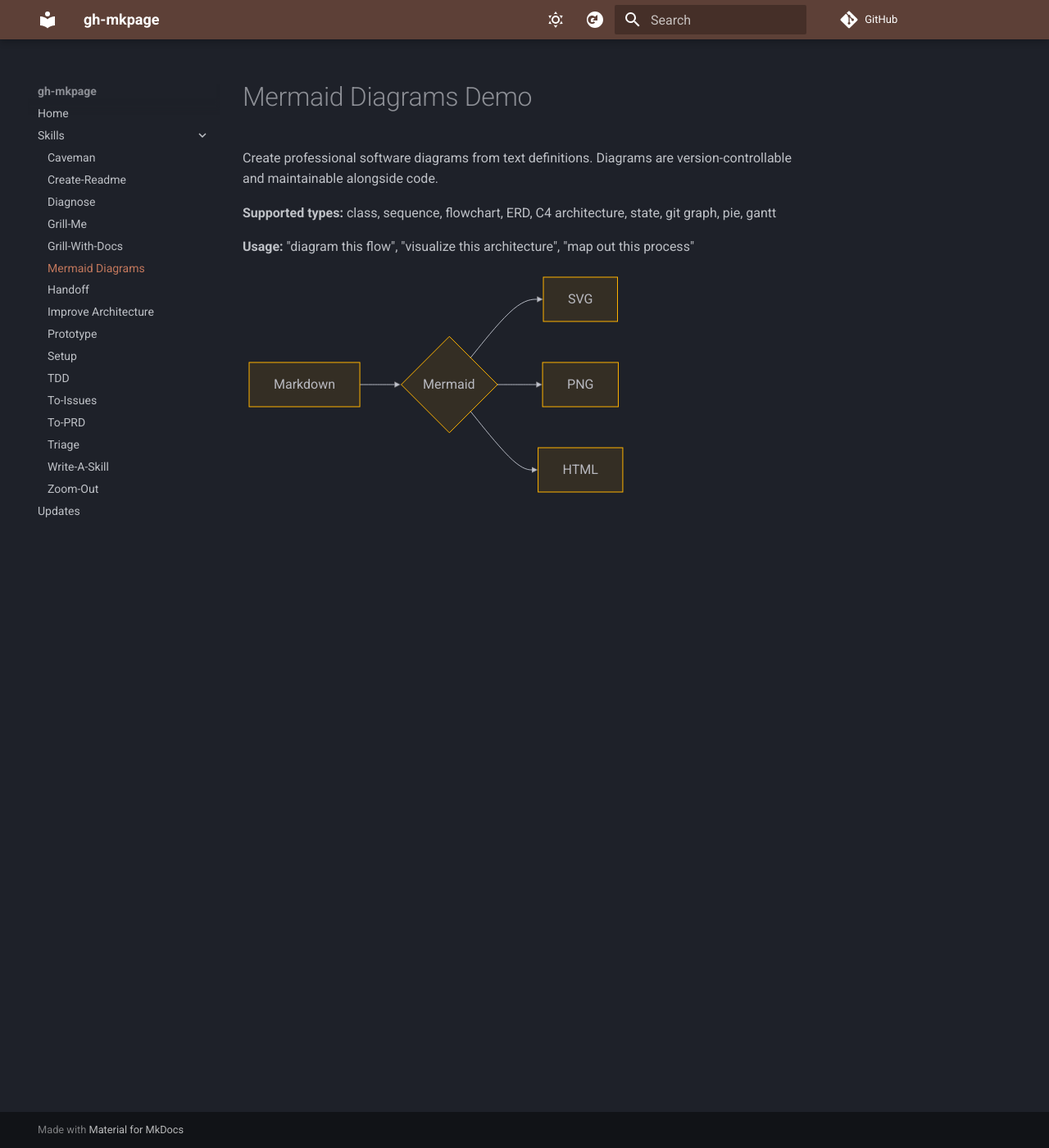
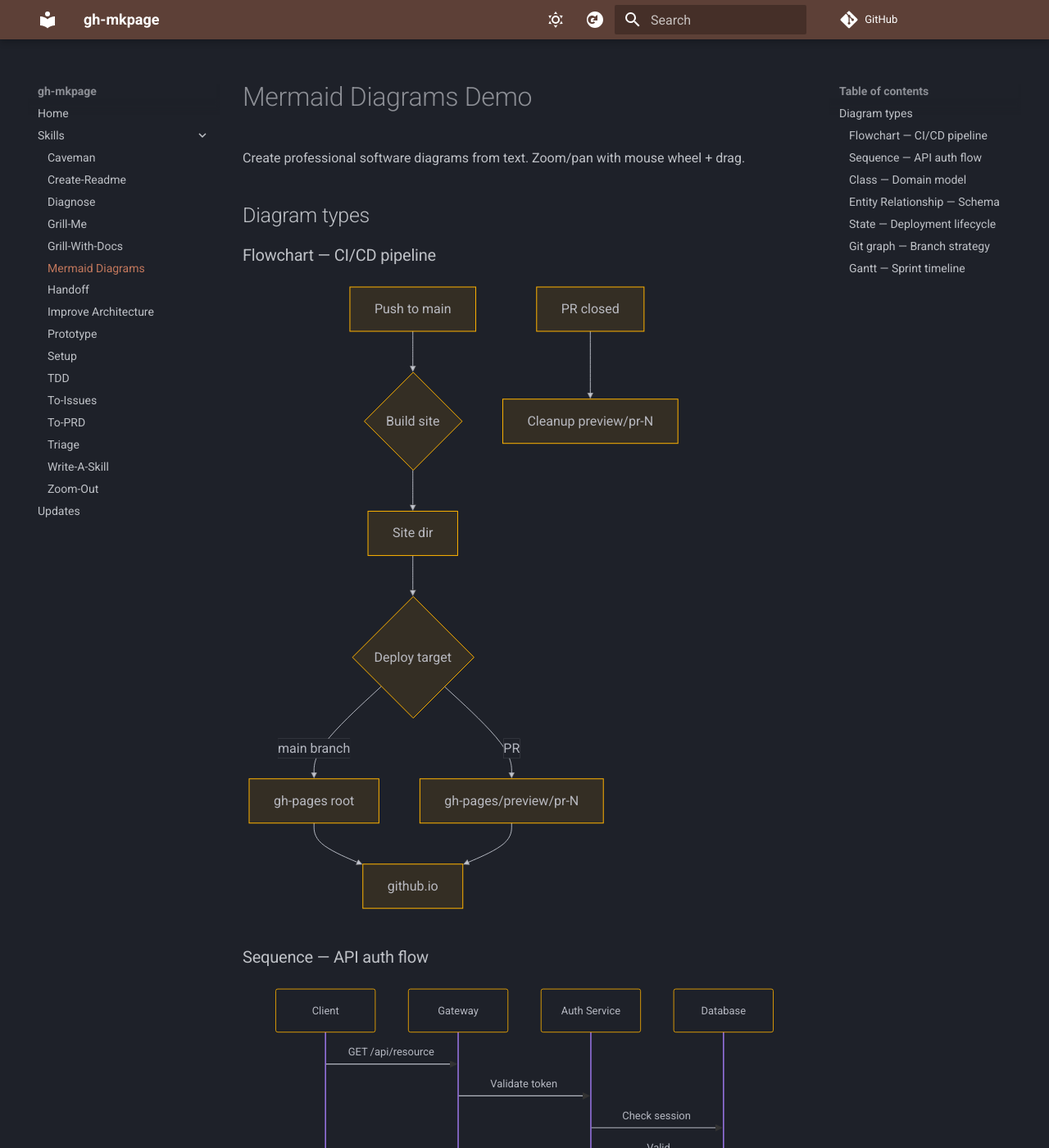
Before and after one commit to mibracy/gh-mkpage, an MkDocs documentation site: the page built from docs/skills/mermaid-diagrams-demo.md, in a window 1280 px wide and 1400 px high. Shown: the whole window at 82% size. Built offline with MkDocs 1.6.1 and Material for MkDocs 9.7.7, drawn with Linux system fonts in a browser that asks for light colours; comment, search, counter and statistics services are not loaded; some of the changed lines change nothing that is shown; some of the changed text lies outside the part shown.

Commit message:
Add complex mermaid examples + zoom/pan JS

````diff
--- /dev/null
+++ b/docs/javascripts/mermaid-zoom.js
@@ -0,0 +1,54 @@
+document.addEventListener("DOMContentLoaded", function () {
+  var svgs = document.querySelectorAll(".mermaid svg");
+  svgs.forEach(function (svg) {
+    var scale = 1, tx = 0, ty = 0;
+    var container = svg.parentElement;
+    container.style.overflow = "hidden";
+    container.style.cursor = "grab";
+    container.style.position = "relative";
+
+    svg.setAttribute("transform-origin", "0 0");
+    svg.setAttribute("style", "transition: transform 0.05s");
+
+    var box = svg.viewBox || { baseVal: { x: 0, y: 0, width: 0, height: 0 } };
+    var ox = 0, oy = 0, dragging = false;
+
+    function apply() {
+      svg.style.transform = "translate(" + tx + "px, " + ty + "px) scale(" + scale + ")";
+    }
+
+    container.addEventListener("wheel", function (e) {
+      e.preventDefault();
+      var rect = container.getBoundingClientRect();
+      var mx = e.clientX - rect.left, my = e.clientY - rect.top;
+      var ds = e.deltaY > 0 ? 0.9 : 1.1;
+      var ns = Math.min(5, Math.max(0.2, scale * ds));
+      tx = mx - (mx - tx) * (ns / scale);
+      ty = my - (my - ty) * (ns / scale);
+      scale = ns;
+      apply();
+    });
+
+    container.addEventListener("mousedown", function (e) {
+      e.preventDefault();
+      dragging = true;
+      ox = e.clientX - tx;
+      oy = e.clientY - ty;
+      container.style.cursor = "grabbing";
+    });
+
+    document.addEventListener("mousemove", function (e) {
+      if (!dragging) return;
+      tx = e.clientX - ox;
+      ty = e.clientY - oy;
+      apply();
+    });
+
+    document.addEventListener("mouseup", function () {
+      if (dragging) {
+        dragging = false;
+        container.style.cursor = "grab";
+      }
+    });
+  });
+});
--- a/docs/skills/mermaid-diagrams-demo.md
+++ b/docs/skills/mermaid-diagrams-demo.md
@@ -1,15 +1,135 @@
 # Mermaid Diagrams Demo
 
-Create professional software diagrams from text definitions. Diagrams are version-controllable and maintainable alongside code.
+Create professional software diagrams from text. Zoom/pan with mouse wheel + drag.
 
-**Supported types:** class, sequence, flowchart, ERD, C4 architecture, state, git graph, pie, gantt
+## Diagram types
 
-**Usage:** "diagram this flow", "visualize this architecture", "map out this process"
+### Flowchart — CI/CD pipeline
 
 ```mermaid
-flowchart LR
-  A[Markdown] --> B{Mermaid}
-  B --> C[SVG]
-  B --> D[PNG]
-  B --> E[HTML]
+flowchart TD
+  A[Push to main] --> B{Build site}
+  B --> C[Site dir]
+  C --> D{Deploy target}
+  D -->|main branch| E[gh-pages root]
+  D -->|PR| F[gh-pages/preview/pr-N]
+  E --> G[github.io]
+  F --> G
+  H[PR closed] --> I[Cleanup preview/pr-N]
 ```
+
+### Sequence — API auth flow
+
+```mermaid
+sequenceDiagram
+  participant C as Client
+  participant G as Gateway
+  participant A as Auth Service
+  participant D as Database
+  C->>G: GET /api/resource
+  G->>A: Validate token
+  A->>D: Check session
+  D-->>A: Valid
+  A-->>G: OK
+  G->>G: Rate limit check
+  G-->>C: 200 + data
+```
+
+### Class — Domain model
+
+```mermaid
+classDiagram
+  class User {
+    +UUID id
+    +String name
+    +String email
+    +login() Token
+    +logout() void
+  }
+  class Project {
+    +UUID id
+    +String slug
+    +String repoUrl
+    +deploy() void
+  }
+  class Deployment {
+    +UUID id
+    +String branch
+    +String status
+    +rollback() void
+  }
+  User "1" --> "*" Project : owns
+  Project "1" --> "*" Deployment : has
+```
+
+### Entity Relationship — Schema
+
+```mermaid
+erDiagram
+  USER ||--o{ PROJECT : owns
+  PROJECT ||--|{ DEPLOYMENT : has
+  PROJECT ||--o{ SKILL : configures
+  USER {
+    uuid id PK
+    string name
+    string email
+  }
+  PROJECT {
+    uuid id PK
+    string slug
+    string repo_url
+  }
+  DEPLOYMENT {
+    uuid id PK
+    string branch
+    string status
+    datetime created_at
+  }
+```
+
+### State — Deployment lifecycle
+
+```mermaid
+stateDiagram-v2
+  [*] --> Queued
+  Queued --> Building
+  Building --> Deploying
+  Deploying --> Live
+  Deploying --> Failed
+  Live --> RollingBack
+  RollingBack --> Live
+  Failed --> Queued
+  Live --> [*]
+```
+
+### Git graph — Branch strategy
+
+```mermaid
+gitGraph
+  commit id: "init"
+  commit id: "docs"
+  branch feat/new-skill
+  commit id: "skill-wip"
+  commit id: "demo-file"
+  checkout main
+  commit id: "ci-fix"
+  merge feat/new-skill
+  commit id: "release"
+```
+
+### Gantt — Sprint timeline
+
+```mermaid
+gantt
+  title Sprint 1
+  dateFormat  YYYY-MM-DD
+  section Setup
+  Repo init          :done, 2026-05-19, 1d
+  Skills install     :done, 2026-05-19, 1d
+  section Docs
+  MkDocs config      :done, 2026-05-19, 1d
+  CI/CD pipeline     :done, 2026-05-19, 1d
+  section Polish
+  Theme customization:active, 1d
+  README             :done, 2026-05-19, 1d
+```
--- a/mkdocs.yml
+++ b/mkdocs.yml
@@ -30,6 +30,7 @@
 
 extra_javascript:
   - javascripts/prefs.js
+  - javascripts/mermaid-zoom.js
 
 nav:
   - Home: index.md
````
